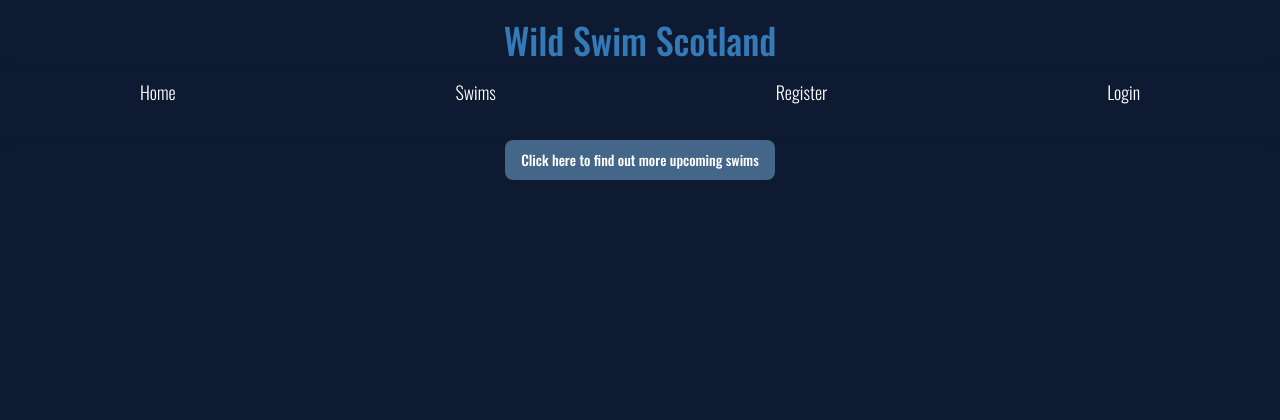
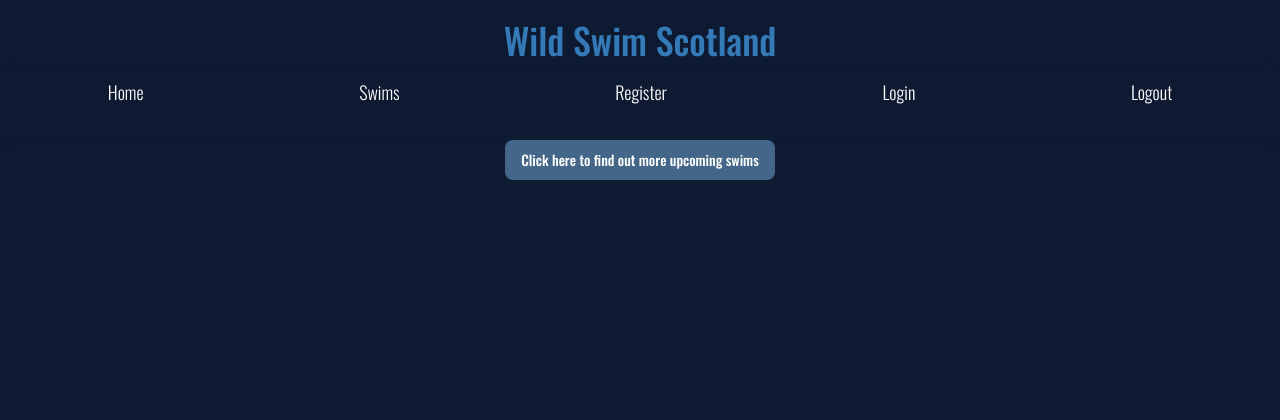
Before and after one commit to sarahgoodwin93/wild-swim-scotland, a Django app: page / in a window 1280 px wide. Shown: the top 420 px of the page. Run offline with Django 4.2, Linux system fonts and the light colour scheme; data that the repository does not hold is empty.

Commit message:
(FEAT/base.html): add login, register and logout for Allauth

```diff
--- a/static/css/style.css
+++ b/static/css/style.css
@@ -122,6 +122,6 @@ footer {
     padding-bottom: 20px;
 }
 
-@media screen and (min-width: 1400px) .all-posts {
+@media screen and (min-width: 1400px).all-posts {
     grid-template-columns: repeat(1, 1fr);
 }
--- a/templates/base.html
+++ b/templates/base.html
@@ -1,6 +1,10 @@
 <!-- prettier-ignore -->
 {% load static %}
 {% url 'home' as home_url %}
+
+{% url 'account_login' as login_url %}
+{% url 'account_signup' as signup_url %}
+{% url 'account_logout' as logout_url %}
 
 <!DOCTYPE html>
 <html lang="en">
@@ -41,10 +45,28 @@
             <a href="" aria-label="">Swims</a>
           </li>
           <li>
-            <a href="" aria-label="">Register</a>
+            <a
+              class="nav-link {% if request.path == signup_url %}active{% endif %}"
+              aria-current="page"
+              href="{% url 'account_signup' %}"
+              >Register</a
+            >
           </li>
           <li>
-            <a href="" aria-label="">Login</a>
+            <a
+              class="nav-link {% if request.path == login_url %}active{% endif %}"
+              aria-current="page"
+              href="{% url 'account_login' %}"
+              >Login</a
+            >
+          </li>
+          <li>
+            <a
+              class="nav-link {% if request.path == logout_url %}active{% endif %}"
+              aria-current="page"
+              href="{% url 'account_logout' %}"
+              >Logout</a
+            >
           </li>
         </ul>
       </nav>
--- a/wildswim/settings.py
+++ b/wildswim/settings.py
@@ -29,7 +29,7 @@ TEMPLATES_DIR = os.path.join(BASE_DIR, 'templates')
 SECRET_KEY = os.environ.get("SECRET_KEY")  # noqa
 
 # SECURITY WARNING: don't run with debug turned on in production!
-DEBUG = False
+DEBUG = True
 
 ALLOWED_HOSTS = [
     '8000-sarahgoodwin93-wild-swim-9ke47qbsif.us2.codeanyapp.com', '.herokuapp.com']  # noqa
```
